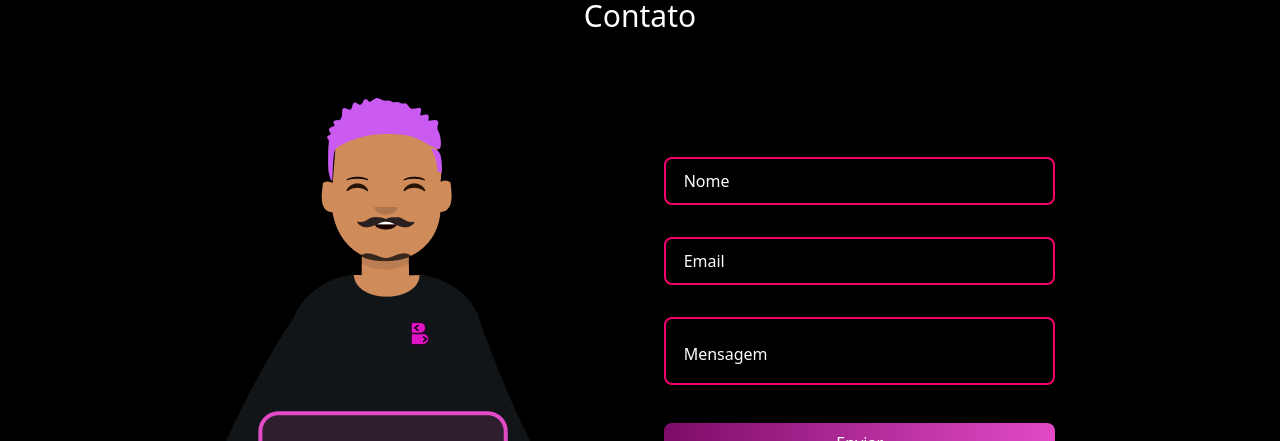
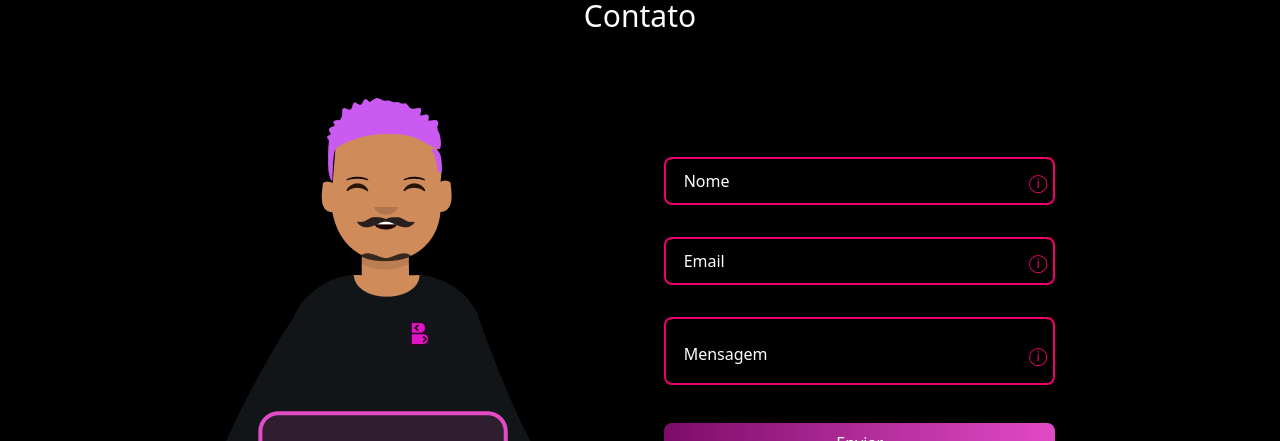
Before and after one commit to RiqueBruno/RiqueBruno, a React (Vite) app: page / in a window 1280 px wide. Shown: the part 3280-3721 px from the top of the page. Built offline with nearby package versions, Linux system fonts and the light colour scheme.

Commit message:
refactor: Form e Label.css - visual de validação do input

```diff
--- a/src/components/Form/Form.tsx
+++ b/src/components/Form/Form.tsx
@@ -17,7 +17,7 @@ export default function Form() {
     };
 
     const isValidEmail = /^[^\s@]+@[^\s@]+\.[^\s@]+$/.test(email);
-    if (!isValidEmail || name.length < 1 || message.length < 10) {
+    if (!isValidEmail || name.length < 2 || message.length < 10) {
       Swal.fire({
         icon: 'error',
         title: 'Oops...',
@@ -53,6 +53,19 @@ export default function Form() {
       });
   };
 
+  const validate = (content: string) => (
+    <span
+      className="absolute right-2 text-lg invalid"
+      style={
+        {
+          '--content': `'${content}'`,
+        } as React.CSSProperties
+      }
+    >
+      ⓘ
+    </span>
+  );
+
   return (
     <section className="w-full h-full flex justify-center lg:justify-start items-center">
       <form
@@ -61,14 +74,17 @@ export default function Form() {
         className="flex flex-col p-4 space-y-8 items-start justify-center w-[84%]"
       >
         <div className="w-full relative h-12 div-label">
+          {name.length < 2 && validate('Nome deve ter pelo menos 2 caracteres')}
           <input
             type="text"
             id="name"
             name="name"
-            placeholder=" "
+            value={name}
             required
             onChange={(event) => setName(event.target.value)}
-            className="dark:bg-background-dark bg-background-light dark:text-text-dark text-text-light border-2 border-primary rounded-lg p-2 w-full h-full"
+            className={
+              'dark:bg-background-dark bg-background-light dark:text-text-dark text-text-light border-2 border-primary rounded-lg p-2 w-full h-full'
+            }
           />
           <label
             htmlFor="name"
@@ -78,11 +94,13 @@ export default function Form() {
           </label>
         </div>
         <div className="w-full relative h-12 div-label">
+          {!/^[^\s@]+@[^\s@]+\.[^\s@]+$/.test(email) &&
+            validate('Email deve ser no formato: email@email.com')}
           <input
             type="text"
             id="email"
             name="email"
-            placeholder=" "
+            value={email}
             required
             onChange={(event) => setEmail(event.target.value)}
             className="dark:bg-background-dark bg-background-light dark:text-text-dark text-text-light border-2 border-primary rounded-lg w-full h-full"
@@ -95,9 +113,12 @@ export default function Form() {
           </label>
         </div>
         <div className="w-full relative max-h-44 div-label">
+          {message.length < 10 &&
+            validate('Mensagem deve ter pelo menos 10 caracteres')}
           <textarea
             id="message"
             name="message"
+            value={message}
             required
             onChange={(event) => setMessage(event.target.value)}
             className="dark:bg-background-dark bg-background-light dark:text-text-dark text-text-light border-2 border-primary rounded-lg p-2 w-full h-full max-h-44 resize-none"
--- a/src/styles/Label.css
+++ b/src/styles/Label.css
@@ -49,3 +49,28 @@ input:-webkit-autofill {
   -webkit-box-shadow: 0 0 0 50px black inset;
   -webkit-text-fill-color: #fff;
 }
+
+.invalid {
+  position: absolute;
+  top: 50%;
+  transform: translateY(-50%);
+  text-align: center;
+  cursor: pointer;
+  color: #f1006c;
+}
+
+.invalid:hover::after {
+  content: var(--content);
+  position: absolute;
+  top: 100%;
+  right: 0;
+  background-color: #f1006c;
+  color: #fff;
+  padding: 4px 8px;
+  border-radius: 4px;
+  font-size: 0.8rem;
+  white-space: nowrap;
+  z-index: 1;
+  opacity: 1;
+  transition: opacity 0.2s ease;
+}
```
